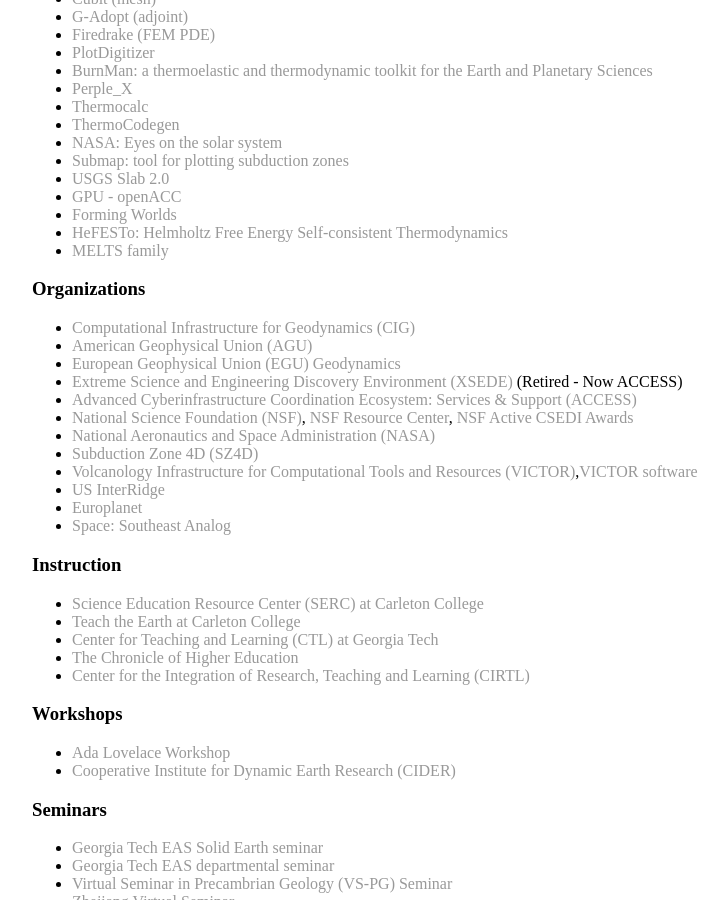
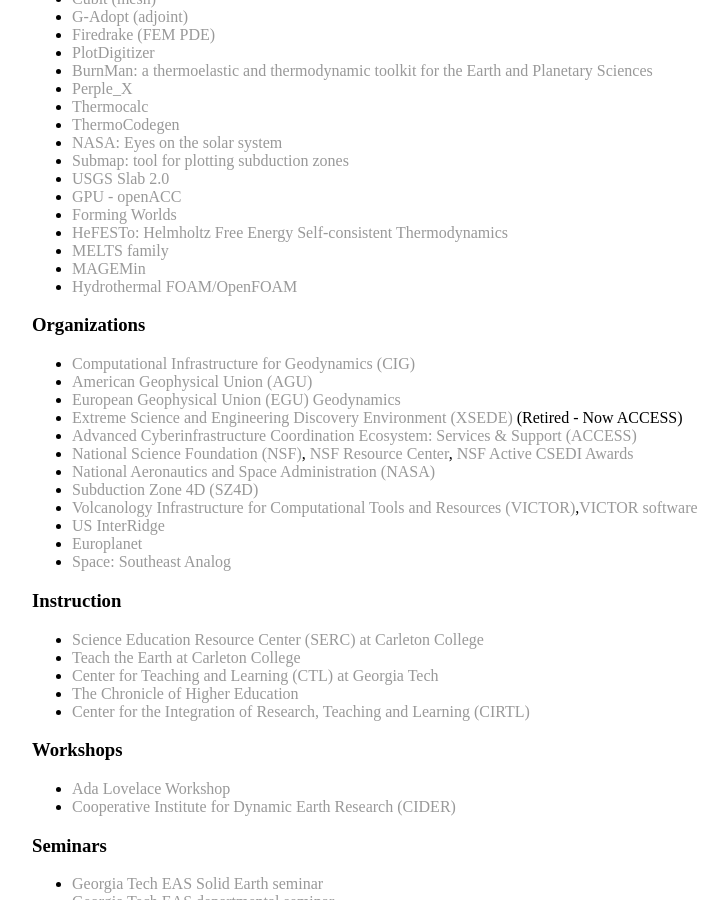
Before and after one commit to joycesim/joycesim.github.io, a Jekyll site: the page built from research/index.md, in a window 1280 px wide and 900 px high, scrolled down 7259 px. Shown: the whole window, without its empty margins (224-952 px from the left). Built offline with Jekyll 4.4.1, drawn with Linux system fonts in a browser that asks for light colours.

Commit message:
Add new resources to research index

```diff
--- a/research/index.md
+++ b/research/index.md
@@ -134,6 +134,8 @@
 * [Forming Worlds](https://github.com/FormingWorlds)
 * [HeFESTo: Helmholtz Free Energy Self-consistent Thermodynamics](https://sites.epss.ucla.edu/lithgow-bertelloni/hefesto/)
 * [MELTS family](https://magmasource.caltech.edu/)
+* [MAGEMin](https://github.com/ComputationalThermodynamics/MAGEMinApp.jl)
+* [Hydrothermal FOAM/OpenFOAM](https://lruepke.github.io/HTF_lecture/dome2025/index.html)
 
 ### Organizations
 * [Computational Infrastructure for Geodynamics (CIG)](https://geodynamics.org/cig/)
```
